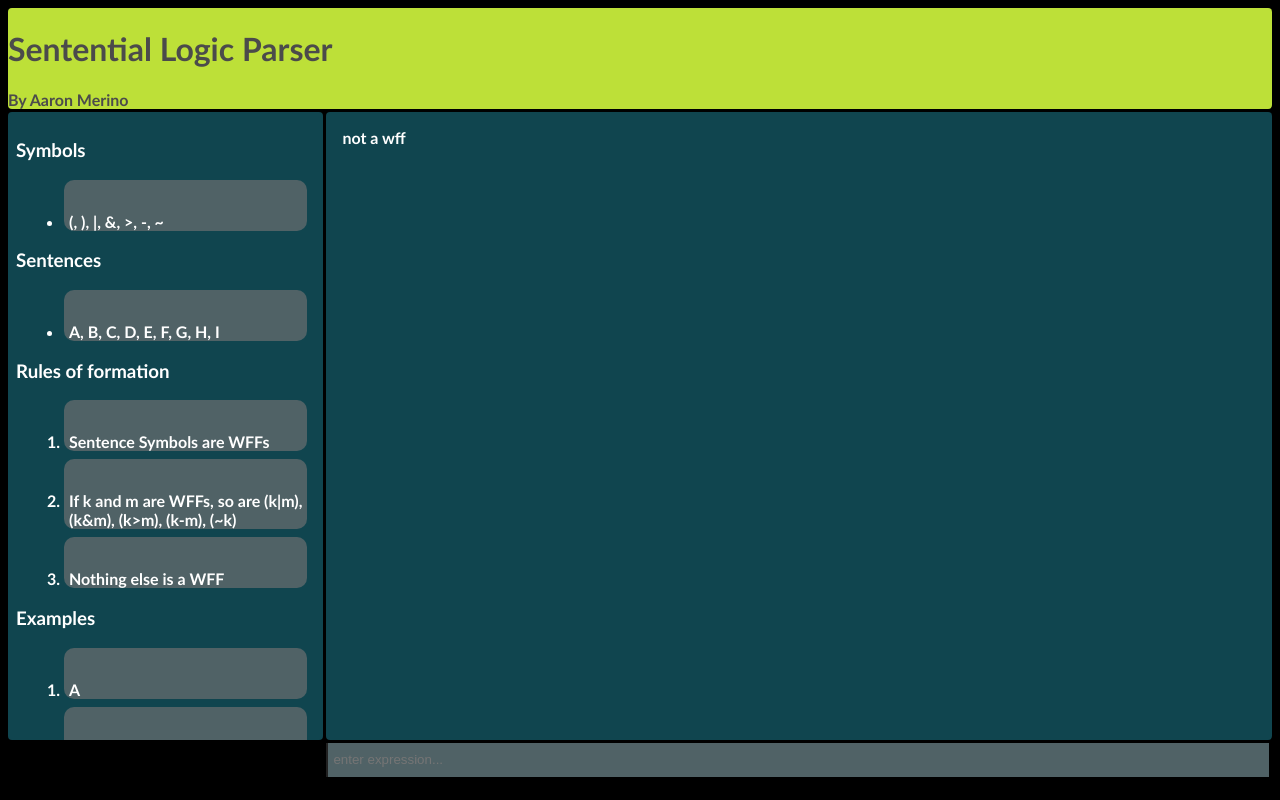
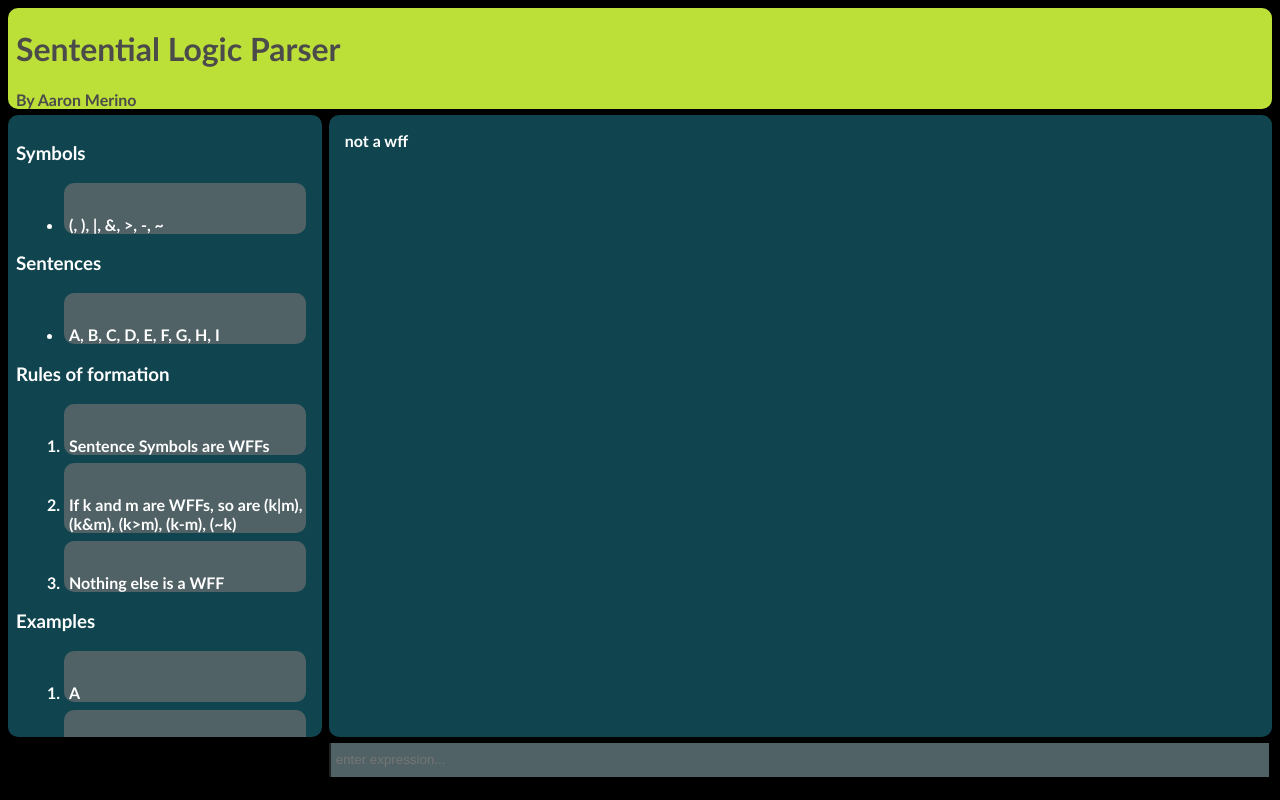
Before and after one commit to aaronmerino/sentential-parser, a React app: page / in a window 1280 px wide. Built offline with nearby package versions, Linux system fonts and the light colour scheme.

Commit message:
CSS border radius

```diff
--- a/src/style.css
+++ b/src/style.css
@@ -16,7 +16,7 @@ body {
   /* grid-template-rows: 1fr 1fr 3fr; */
   margin: 0 auto;
   height: 95vh;
-  gap: 0.2em;
+  gap: 0.4em;
   font-family: "Trebuchet MS", "Lucida Grande", "Lucida Sans Unicode", "Lucida Sans", sans-serif;
   font-weight: bold;
 }
@@ -63,7 +63,7 @@ li {
 
 .Header, .Information, .Result, .InputExpressionBar {
   min-height: 0px;
-  border-radius: 4px;
+  border-radius: 10px;
 }
 
 .Header {
@@ -71,6 +71,7 @@ li {
   grid-row: 1;
   background-color: #BDE038;
   color: #4b4b4b;
+  padding-left: 0.5em;
 }
 
 .Header p {
```
